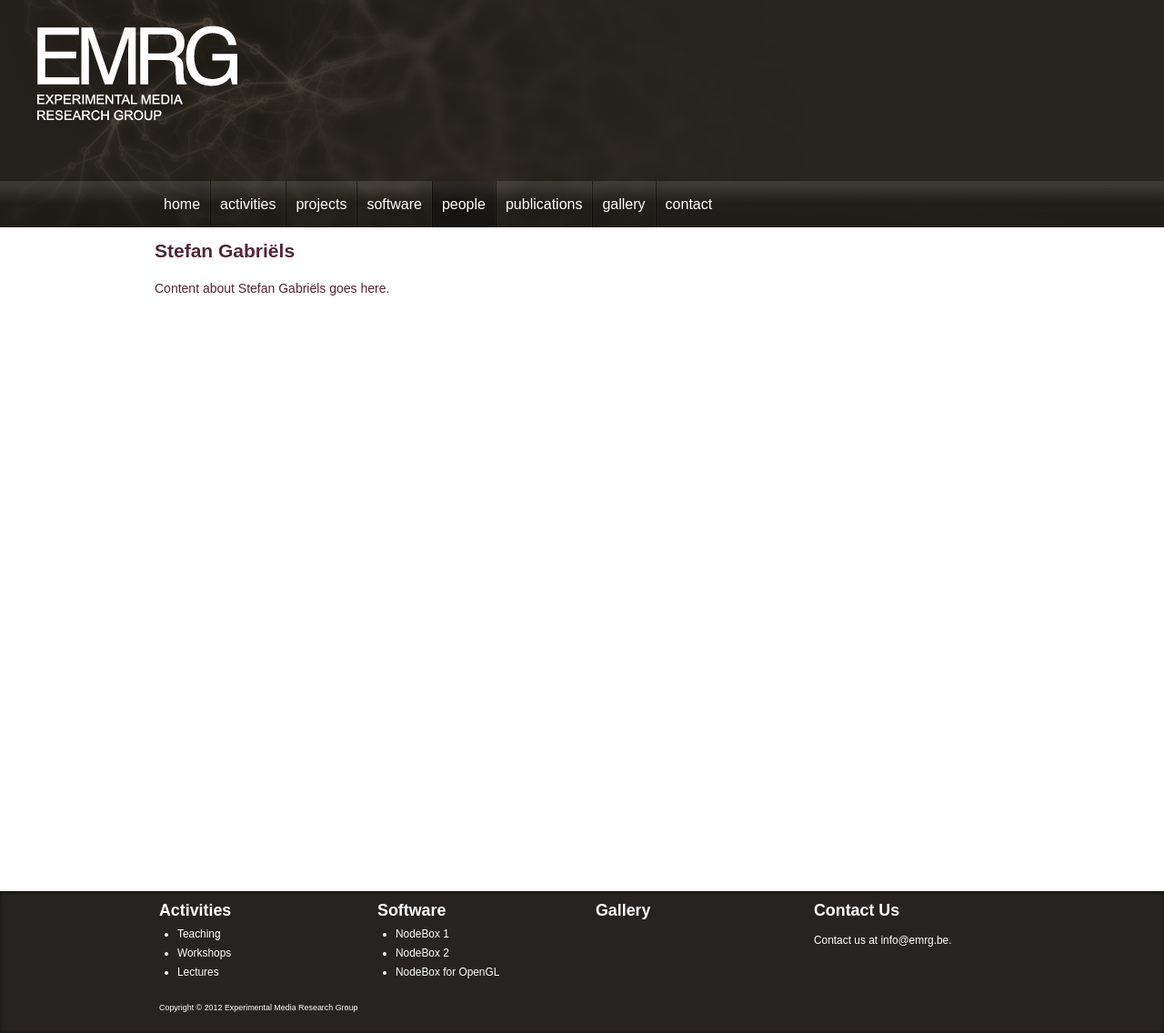
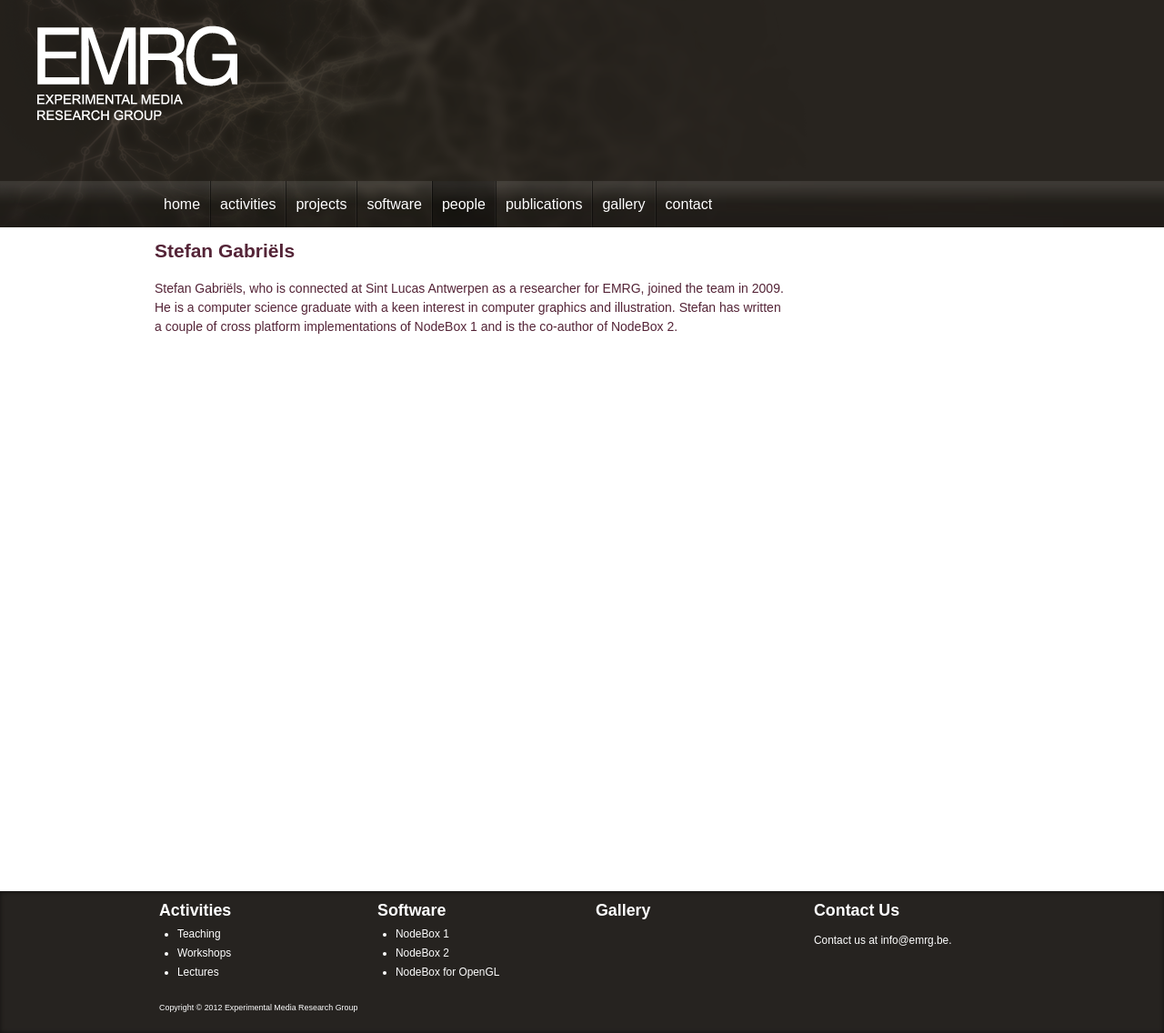
Before and after one commit to nodebox/emrg.be, a Jekyll site: the page built from people/stefan-gabriels.md, in a window 1280 px wide. Shown: the whole page at 91% size. Built offline with Jekyll 4.4.1, drawn with Linux system fonts in a browser that asks for light colours; nearby versions of some CDN libraries.

Commit message:
Added short bio.

```diff
--- a/people/stefan-gabriels.md
+++ b/people/stefan-gabriels.md
@@ -3,4 +3,4 @@ layout: default
 section: people
 title: Stefan Gabriëls
 ---
-Content about Stefan Gabriëls goes here.
+Stefan Gabriëls, who is connected at Sint Lucas Antwerpen as a researcher for EMRG, joined the team in 2009. He is a computer science graduate with a keen interest in computer graphics and illustration. Stefan has written a couple of cross platform implementations of NodeBox 1 and is the co-author of NodeBox 2.
```
